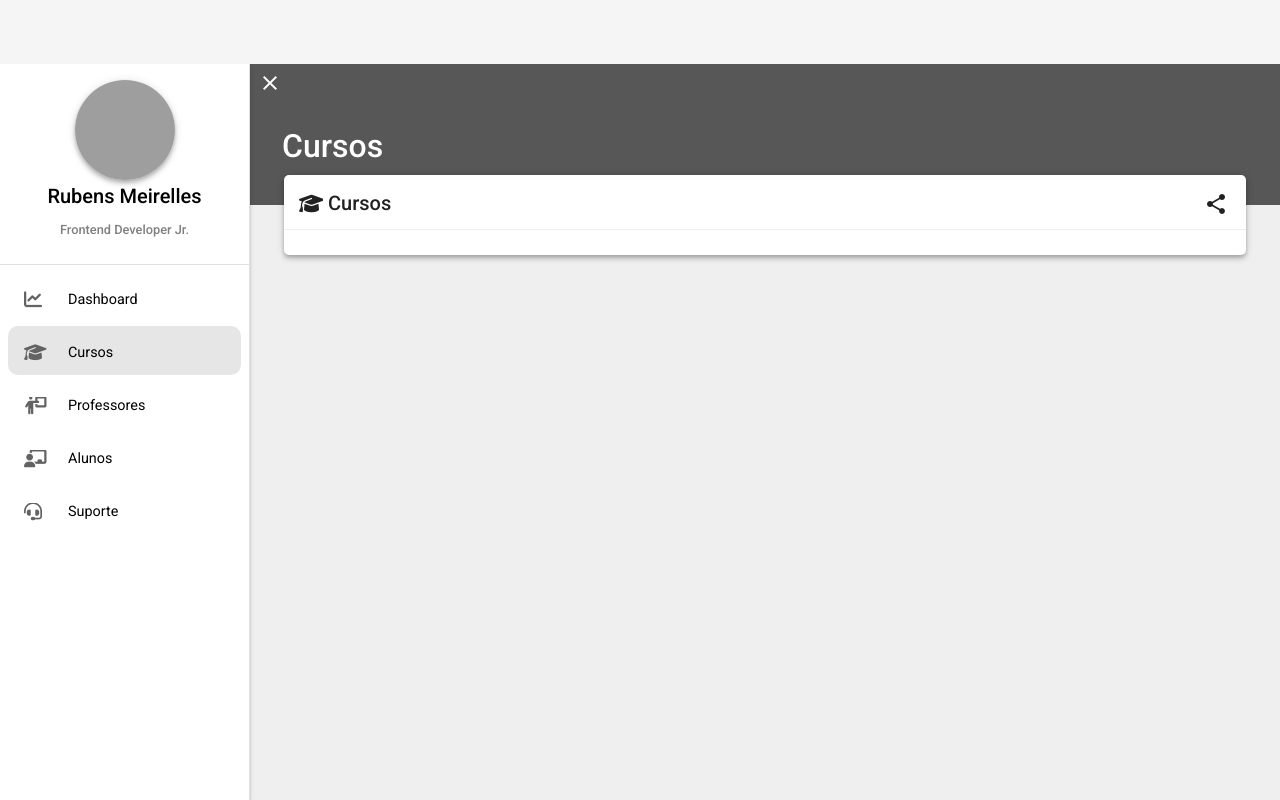
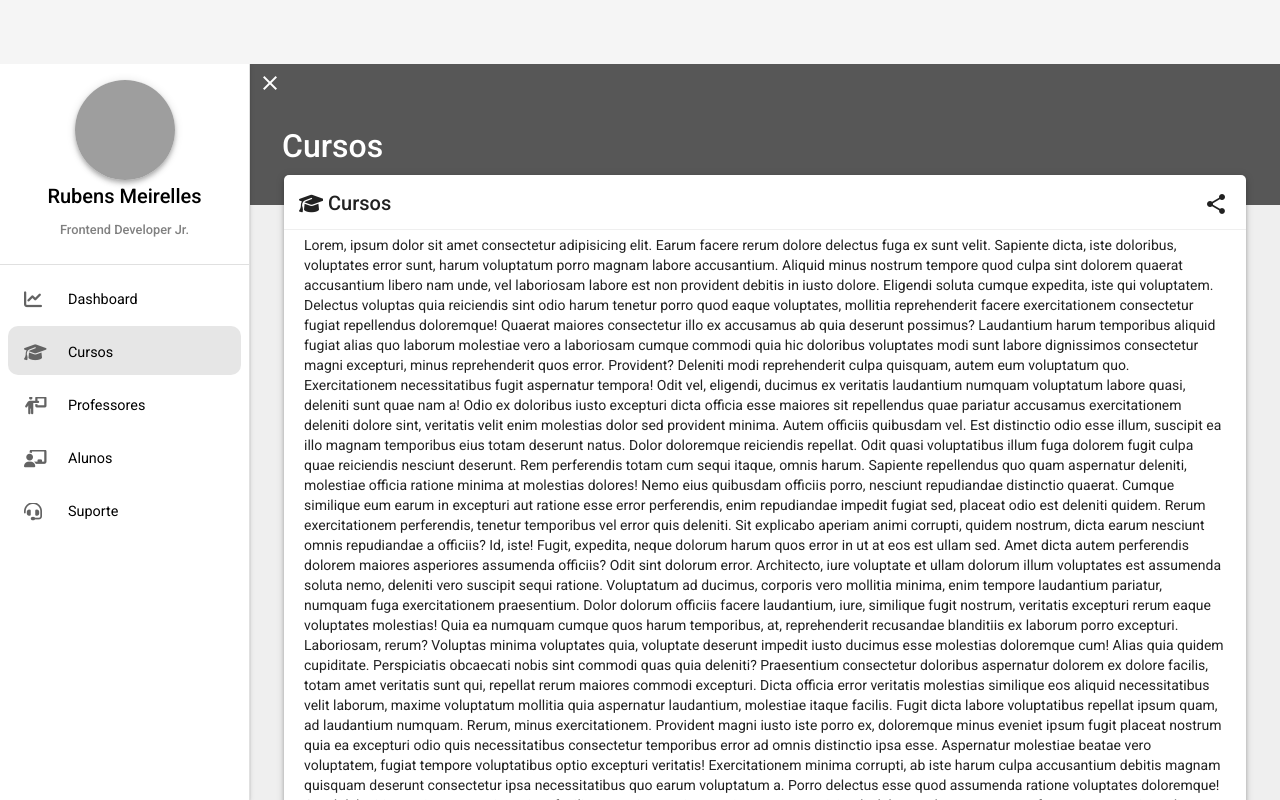
Before and after one commit to rubensmeirelles/ProjectSchool, an Angular app: page /courses in a window 1280 px wide. Built offline with nearby package versions, Linux system fonts and the light colour scheme; grey boxes are pictures that could not be loaded.

Commit message:
Componetização do topo

```diff
--- a/src/app/app.component.html
+++ b/src/app/app.component.html
@@ -1,10 +1,9 @@
-<mat-toolbar
-class="toolbar-menu"
-color="secondary"
-[class.mat-elevation-z4]="applyShadow"
+<app-toolbar-menu
+  [menuTitle]="menuName"
+  [popText]="popText"
+  [shadow]="applyShadow"
 >
-<span *ngIf="popText">{{ menuName }}</span>
-</mat-toolbar>
+</app-toolbar-menu>
 <mat-sidenav-container>
   <mat-sidenav
     class="sidenav mat-elevation-z2"
--- a/src/app/app.component.scss
+++ b/src/app/app.component.scss
@@ -4,13 +4,6 @@ mat-sidenav-content {
 
 mat-sidenav-container {
   height: 100vh;
-}
-
-.toolbar-menu {
-  position: fixed;
-  font-size: 1rem;
-  top: 0;
-  z-index: 1001;
 }
 
 .toolbar-submenu {
--- a/src/app/app.module.ts
+++ b/src/app/app.module.ts
@@ -5,16 +5,18 @@ import { BrowserAnimationsModule } from '@angular/platform-browser/animations';
 import { AppRoutingModule } from './app-routing.module';
 import { AppComponent } from './app.component';
 import { MaterialModule } from './shared/materials/material.module';
+import { ToolbarMenuComponent } from '@app/shared/components/toolbar-menu/toolbar-menu.component';
 
 @NgModule({
   declarations: [
-    AppComponent
+    AppComponent,
+    ToolbarMenuComponent
   ],
   imports: [
     BrowserModule,
     AppRoutingModule,
     MaterialModule,
-    BrowserAnimationsModule
+    BrowserAnimationsModule,
   ],
   providers: [],
   bootstrap: [AppComponent]
--- a/src/app/pages/courses/courses.component.html
+++ b/src/app/pages/courses/courses.component.html
@@ -5,6 +5,26 @@
     </button>
   </app-toolbar-title>
   <div class="container">
+    Lorem, ipsum dolor sit amet consectetur adipisicing elit. Earum facere rerum dolore delectus fuga ex sunt velit. Sapiente dicta, iste doloribus, voluptates error sunt, harum voluptatum porro magnam labore accusantium.
+    Aliquid minus nostrum tempore quod culpa sint dolorem quaerat accusantium libero nam unde, vel laboriosam labore est non provident debitis in iusto dolore. Eligendi soluta cumque expedita, iste qui voluptatem.
+    Delectus voluptas quia reiciendis sint odio harum tenetur porro quod eaque voluptates, mollitia reprehenderit facere exercitationem consectetur fugiat repellendus doloremque! Quaerat maiores consectetur illo ex accusamus ab quia deserunt possimus?
+    Laudantium harum temporibus aliquid fugiat alias quo laborum molestiae vero a laboriosam cumque commodi quia hic doloribus voluptates modi sunt labore dignissimos consectetur magni excepturi, minus reprehenderit quos error. Provident?
+    Deleniti modi reprehenderit culpa quisquam, autem eum voluptatum quo. Exercitationem necessitatibus fugit aspernatur tempora! Odit vel, eligendi, ducimus ex veritatis laudantium numquam voluptatum labore quasi, deleniti sunt quae nam a!
+    Odio ex doloribus iusto excepturi dicta officia esse maiores sit repellendus quae pariatur accusamus exercitationem deleniti dolore sint, veritatis velit enim molestias dolor sed provident minima. Autem officiis quibusdam vel.
+    Est distinctio odio esse illum, suscipit ea illo magnam temporibus eius totam deserunt natus. Dolor doloremque reiciendis repellat. Odit quasi voluptatibus illum fuga dolorem fugit culpa quae reiciendis nesciunt deserunt.
+    Rem perferendis totam cum sequi itaque, omnis harum. Sapiente repellendus quo quam aspernatur deleniti, molestiae officia ratione minima at molestias dolores! Nemo eius quibusdam officiis porro, nesciunt repudiandae distinctio quaerat.
+    Cumque similique eum earum in excepturi aut ratione esse error perferendis, enim repudiandae impedit fugiat sed, placeat odio est deleniti quidem. Rerum exercitationem perferendis, tenetur temporibus vel error quis deleniti.
+    Sit explicabo aperiam animi corrupti, quidem nostrum, dicta earum nesciunt omnis repudiandae a officiis? Id, iste! Fugit, expedita, neque dolorum harum quos error in ut at eos est ullam sed.
+    Amet dicta autem perferendis dolorem maiores asperiores assumenda officiis? Odit sint dolorum error. Architecto, iure voluptate et ullam dolorum illum voluptates est assumenda soluta nemo, deleniti vero suscipit sequi ratione.
+    Voluptatum ad ducimus, corporis vero mollitia minima, enim tempore laudantium pariatur, numquam fuga exercitationem praesentium. Dolor dolorum officiis facere laudantium, iure, similique fugit nostrum, veritatis excepturi rerum eaque voluptates molestias!
+    Quia ea numquam cumque quos harum temporibus, at, reprehenderit recusandae blanditiis ex laborum porro excepturi. Laboriosam, rerum? Voluptas minima voluptates quia, voluptate deserunt impedit iusto ducimus esse molestias doloremque cum!
+    Alias quia quidem cupiditate. Perspiciatis obcaecati nobis sint commodi quas quia deleniti? Praesentium consectetur doloribus aspernatur dolorem ex dolore facilis, totam amet veritatis sunt qui, repellat rerum maiores commodi excepturi.
+    Dicta officia error veritatis molestias similique eos aliquid necessitatibus velit laborum, maxime voluptatum mollitia quia aspernatur laudantium, molestiae itaque facilis. Fugit dicta labore voluptatibus repellat ipsum quam, ad laudantium numquam.
+    Rerum, minus exercitationem. Provident magni iusto iste porro ex, doloremque minus eveniet ipsum fugit placeat nostrum quia ea excepturi odio quis necessitatibus consectetur temporibus error ad omnis distinctio ipsa esse.
+    Aspernatur molestiae beatae vero voluptatem, fugiat tempore voluptatibus optio excepturi veritatis! Exercitationem minima corrupti, ab iste harum culpa accusantium debitis magnam quisquam deserunt consectetur ipsa necessitatibus quo earum voluptatum a.
+    Porro delectus esse quod assumenda ratione voluptates doloremque! Quod deleniti asperiores magni maxime facilis amet vitae maiores quis numquam reiciendis labore voluptate nostrum facere at autem impedit, atque repellendus possimus?
+    Ut amet illum nemo! Voluptas, facere eum commodi optio minus, delectus animi dolore ipsa eaque libero minima sint illum, fugit deserunt et eligendi cum ad magni voluptates sed nobis veniam.
+    Eos quidem aliquam laudantium? Veritatis natus temporibus vel aliquam porro eaque voluptatum, voluptatibus et! Placeat laboriosam ad asperiores possimus dolore quisquam? Laborum tempora recusandae sapiente similique itaque fugiat est dicta?
     <router-outlet></router-outlet>
   </div>
 </div>
--- /dev/null
+++ b/src/app/shared/components/toolbar-menu/toolbar-menu.component.html
@@ -0,0 +1,7 @@
+<mat-toolbar
+  class="toolbar-menu"
+  color="secondary"
+  [class.mat-elevation-z4]="shadow"
+>
+<span *ngIf="popText">{{ menuTitle }}</span>
+</mat-toolbar>
--- /dev/null
+++ b/src/app/shared/components/toolbar-menu/toolbar-menu.component.scss
@@ -0,0 +1,6 @@
+.toolbar-menu {
+  position: fixed;
+  font-size: 1rem;
+  top: 0;
+  z-index: 1001;
+}
--- /dev/null
+++ b/src/app/shared/components/toolbar-menu/toolbar-menu.component.ts
@@ -0,0 +1,18 @@
+import { Component, Input } from '@angular/core';
+
+@Component({
+  selector: 'app-toolbar-menu',
+  templateUrl: './toolbar-menu.component.html',
+  styleUrls: [ './toolbar-menu.component.scss' ]
+})
+export class ToolbarMenuComponent {
+  @Input() shadow = false;
+  @Input() popText = false;
+  @Input() menuTitle: string = '';
+
+  constructor() { }
+
+  ngOnInit(): void {
+  }
+
+}
```
